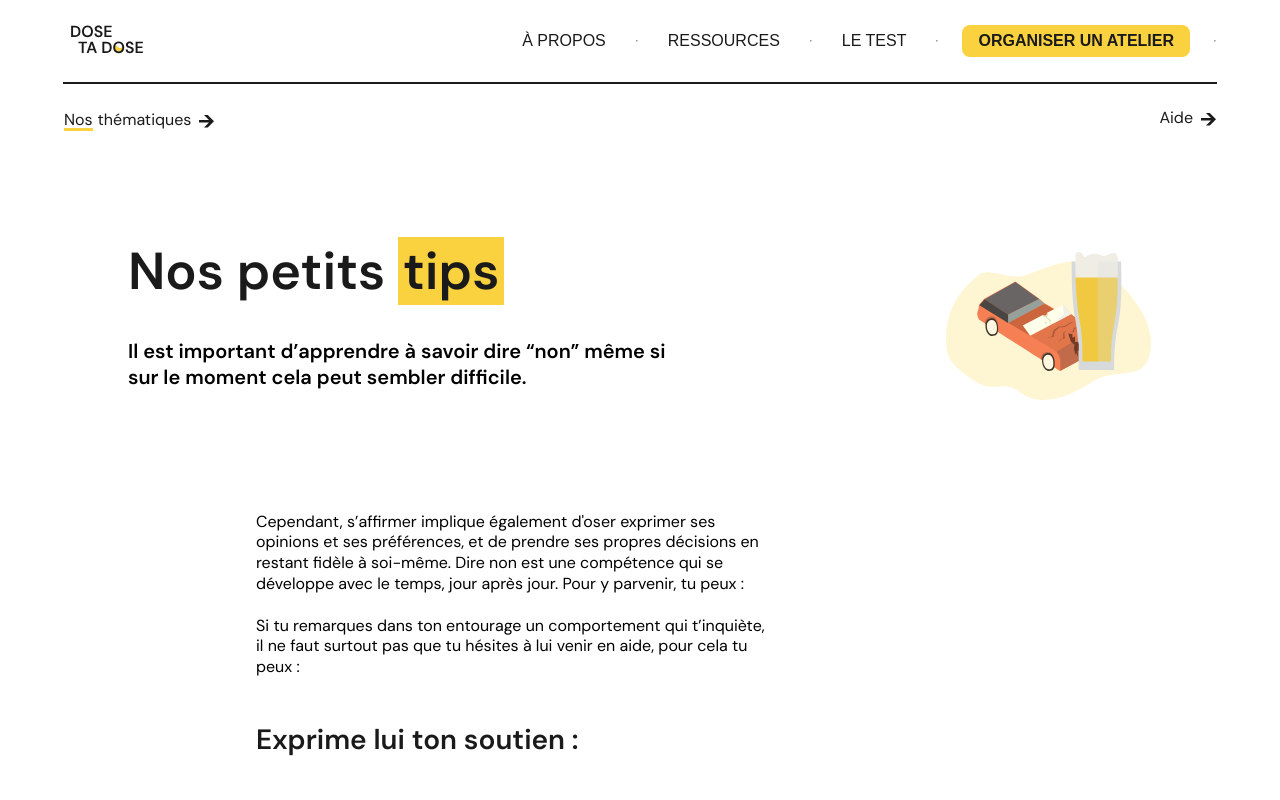
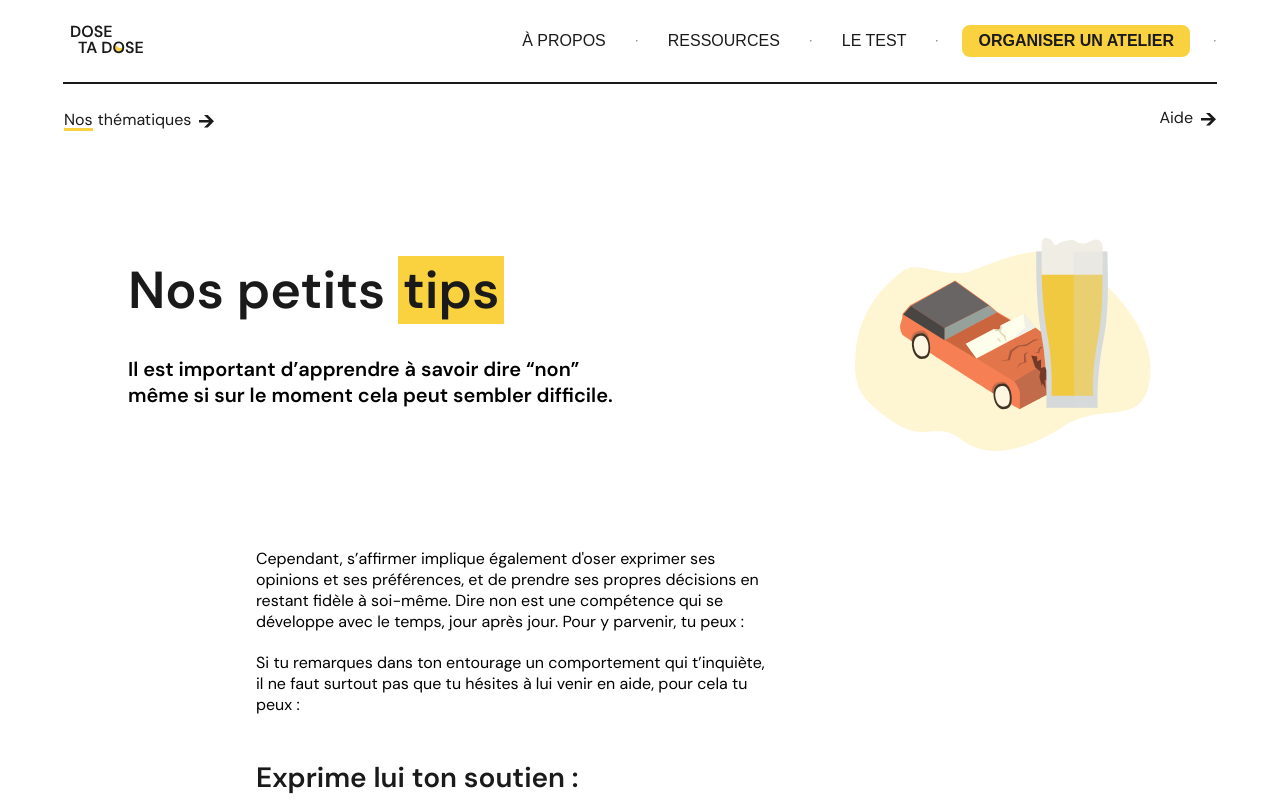
Before and after one commit to AurelianeD/dose-ta-dose, a SvelteKit app: page /ressources/nosConseil in a window 1280 px wide. Shown: the top 800 px of the page. Built offline with nearby package versions, Linux system fonts and the light colour scheme.

Commit message:
taille img

```diff
--- a/src/routes/ressources/aide/+page.svelte
+++ b/src/routes/ressources/aide/+page.svelte
@@ -91,7 +91,9 @@
 		align-items: center;
 		justify-content: space-between;
 	}
-
+	.img-home {
+		width: 30vw;
+	}
 	.top-home-page .left-part {
 		display: flex;
 		flex-direction: column;
@@ -141,7 +143,7 @@
 		.img-home {
 			margin-top: 48px;
 			width: 90vw;
-      max-width: 500px;
+			max-width: 500px;
 		}
 
 		.nav-ressource {
--- a/src/routes/ressources/effetAlcool/+page.svelte
+++ b/src/routes/ressources/effetAlcool/+page.svelte
@@ -98,6 +98,9 @@
 		flex-direction: column;
 		justify-content: start;
 	}
+	.img-home {
+		width: 30vw;
+	}
 	.contenu {
 		margin-left: 20vw;
 		margin-top: 50px;
--- a/src/routes/ressources/imprimable/+page.svelte
+++ b/src/routes/ressources/imprimable/+page.svelte
@@ -127,7 +127,9 @@
 		align-items: center;
 		justify-content: space-between;
 	}
-
+	.img-home {
+		width: 30vw;
+	}
 	.top-home-page .left-part {
 		display: flex;
 		flex-direction: column;
--- a/src/routes/ressources/nosConseil/+page.svelte
+++ b/src/routes/ressources/nosConseil/+page.svelte
@@ -84,7 +84,9 @@
 		align-items: center;
 		justify-content: space-between;
 	}
-
+	.img-home {
+		width: 30vw;
+	}
 	.top-home-page .left-part {
 		display: flex;
 		flex-direction: column;
--- a/src/routes/ressources/pressionSociale/+page.svelte
+++ b/src/routes/ressources/pressionSociale/+page.svelte
@@ -88,7 +88,9 @@
 		align-items: center;
 		justify-content: space-between;
 	}
-
+	.img-home {
+		width: 30vw;
+	}
 	.top-home-page .left-part {
 		display: flex;
 		flex-direction: column;
```
